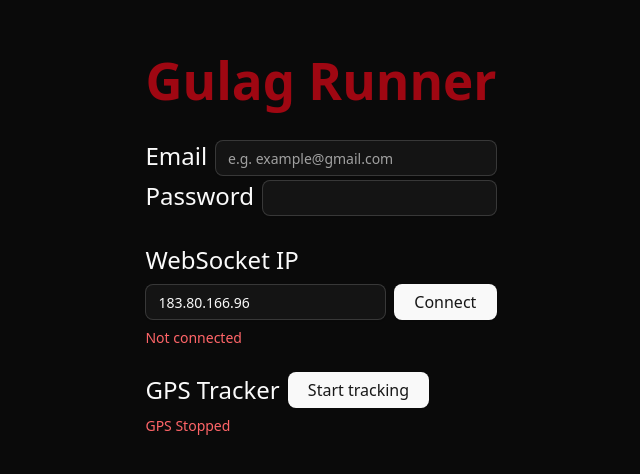
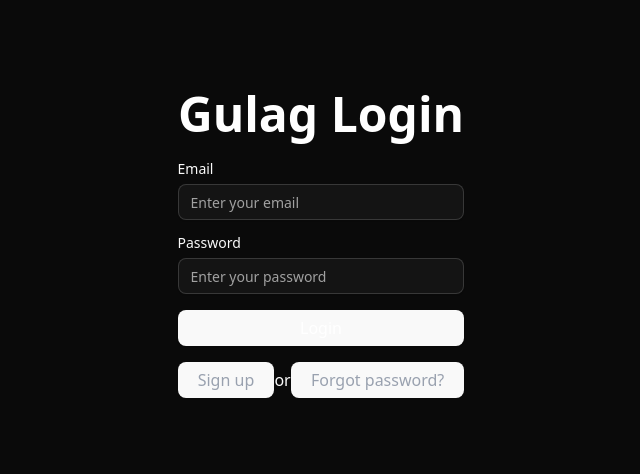
Before and after one commit to CallMeQan/gulag-android, a React (Vite) app: page / in a window 1280 px wide. Shown: the part 156-630 px from the top of the page, without its empty margins (319-959 px from the left). Built offline with nearby package versions, Linux system fonts and the light colour scheme.

Commit message:
[New]: Rework authentication system

```diff
--- a/src/App.tsx
+++ b/src/App.tsx
@@ -1,16 +1,25 @@
-import { useState } from 'react'
 import LoginPage from '@/pages/LoginPage'
 import RunnerPage from '@/pages/RunnerPage'
 import ThemeProvider from '@/components/theme-provider';
+import { AuthProvider, useAuth } from "@/components/AuthContext";
 import './App.css'
+
+function AppWrapper() {
+    return (
+        <AuthProvider>
+            <App />
+        </AuthProvider>
+    );
+}
+
 function App() {
-    const [isLogin, setIsLogin] = useState(true);
+    const { user } = useAuth(); // use context instead of isLogin
 
     return (
         <ThemeProvider defaultTheme="dark" storageKey="vite-ui-theme">
-            {isLogin ? <RunnerPage /> : <LoginPage setIsLogin={setIsLogin} />}
+            {user ? <RunnerPage /> : <LoginPage />}
         </ThemeProvider>
-    )
+    );
 }
 
-export default App
+export default AppWrapper
--- /dev/null
+++ b/src/components/AuthContext.tsx
@@ -0,0 +1,54 @@
+import { createContext, useContext, useState, ReactNode } from 'react';
+
+type AuthData = {
+    email: string;
+    hashed_token: string;
+};
+
+type AuthContextType = {
+    user: AuthData | null;
+    login: (email: string, password: string) => Promise<void>;
+    logout: () => void;
+};
+
+const AuthContext = createContext<AuthContextType | undefined>(undefined);
+
+const AuthProvider = ({ children }: { children: ReactNode }) => {
+    const [user, setUser] = useState<AuthData | null>(null);
+
+    const login = async (email: string, password: string) => {
+        const response = await fakeServerLogin(email, password);
+        setUser({ email, hashed_token: response.hashed_token });
+    };
+
+    const logout = () => {
+        setUser(null);
+    };
+
+    return (
+        <AuthContext.Provider value={{ user, login, logout }}>
+            {children}
+        </AuthContext.Provider>
+    );
+};
+
+const fakeServerLogin = async (email: string, password: string) => {
+    return new Promise<{ hashed_token: string }>((resolve, reject) => {
+        setTimeout(() => {
+            if (email === "admin@example.com" && password === "password123") {
+                resolve({ hashed_token: btoa(email + ':' + password) });
+            } else {
+                reject(new Error("Invalid email or password"));
+            }
+        }, 1000);
+    });
+};
+
+
+const useAuth = () => {
+    const context = useContext(AuthContext);
+    if (!context) throw new Error('useAuth must be used within AuthProvider');
+    return context;
+};
+
+export { AuthProvider, useAuth };
--- a/src/pages/LoginPage.tsx
+++ b/src/pages/LoginPage.tsx
@@ -5,32 +5,31 @@ import { Label } from "@radix-ui/react-label";
 import { zodResolver } from "@hookform/resolvers/zod"
 import { useForm } from "react-hook-form"
 import { z } from "zod"
+import { useAuth } from "@/components/AuthContext";
+
 
 const formSchema = z.object({
     email: z.string().email().min(1).max(50),
     password: z.string().min(8).max(50),
 });
 
-type LoginPageProps = {
-    setIsLogin: (isLogin: boolean) => void;
-}
-
-// @ts-ignore
-export default function LoginPage({ setIsLogin }: LoginPageProps) {
+export default function LoginPage() {
+    const { login } = useAuth();  // <-- Grab the login function
     const form = useForm<z.infer<typeof formSchema>>({
         resolver: zodResolver(formSchema),
     })
 
-    function onSubmit(values: z.infer<typeof formSchema>) {
-        // Do something with the form values.
-        // ✅ This will be type-safe and validated.
-        // TODO: Do later
-        console.log(values);
+    async function onSubmit(values: z.infer<typeof formSchema>) {
+        try {
+            await login(values.email, values.password);
+        } catch (error) {
+            form.setError("email", { message: "Invalid email or password" });
+        }
     }
 
     return (
         <div className="flex flex-col items-center justify-center">
-            <Label className="text-5xl font-bold text-white mb-6">Gulag Login</Label>
+            <Label className="text-5xl font-bold mb-6 text-white">Gulag Login</Label>
             <Form {...form}>
                 <form onSubmit={form.handleSubmit(onSubmit)} className="w-full max-w-sm space-y-4">
                     {/* Email field */}
@@ -66,6 +65,17 @@ export default function LoginPage({ setIsLogin }: LoginPageProps) {
                     <Button type="submit" className="w-full py-3 text-lg font-semibold text-white transition-all">Login</Button>
                 </form>
             </Form>
+
+            {/* Not implemented these features below, for fun */}
+            <div className="flex items-center justify-center mt-4">
+                <Button variant="link" className="text-sm text-gray-400 hover:text-gray-200" onClick={() => alert("Not implemented yet, please create account through our website")}>
+                    Sign up
+                </Button>
+                <Label>or</Label>
+                <Button variant="link" className="text-sm text-gray-400 hover:text-gray-200" onClick={() => alert("Not implemented yet, please get it through our website")}>
+                    Forgot password?
+                </Button>
+            </div>
         </div>
     );
 }
--- a/src/pages/RunnerPage.tsx
+++ b/src/pages/RunnerPage.tsx
@@ -86,6 +86,8 @@ export default function RunnerPage() {
     return (
         <div>
             <h1 className="text-4xl font-bold mb-8 text-red-800">Gulag Runner</h1>
+
+            {/* Email + Password Inputs, will be deleted soon */}
             <div className="w-full max-w-md mb-6">
                 <div className="flex gap-2">
                     <Label className="block text-2xl mb-2">Email</Label>
```
